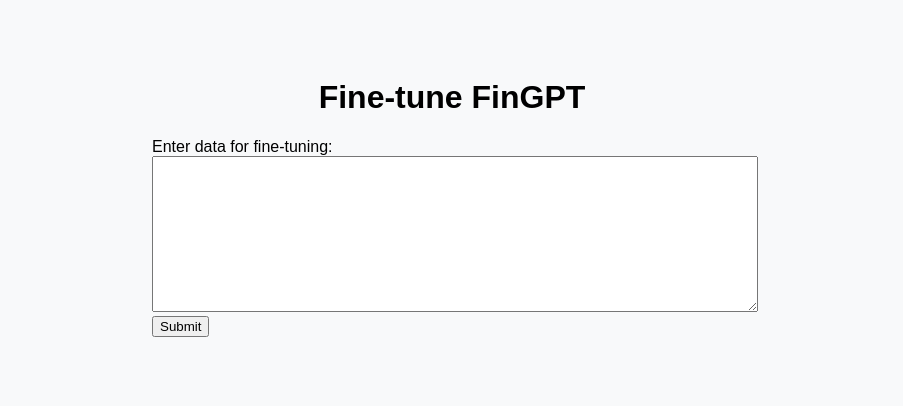
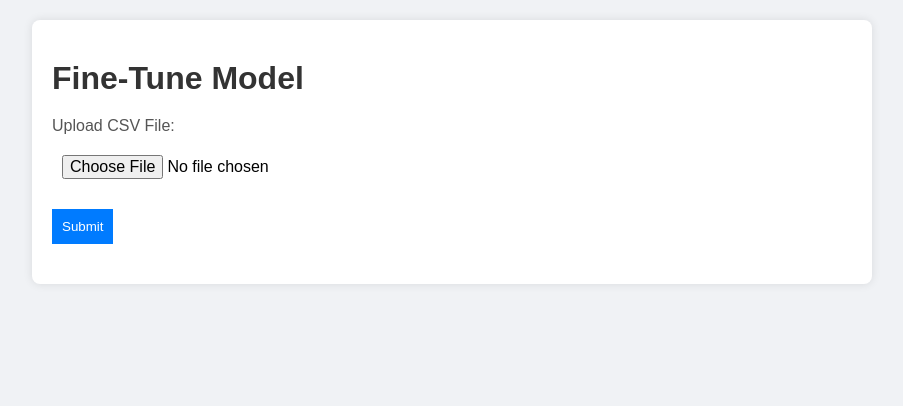
Before and after one commit to shashankyadav03/FinSightAI, a Flask app: template models/architectures/app/templates/finetune.html in a window 1280 px wide. Shown: the top 406 px of the page, without its empty margins (188-1091 px from the left). Run offline with Flask 3, Linux system fonts and the light colour scheme; the template is opened without the code that fills it, so the values that code supplies are empty.

Commit message:
chore: Update navigation links in index.html and add file upload functionality in finetune.html

```diff
--- a/models/architectures/app/static/css/style.css
+++ b/models/architectures/app/static/css/style.css
@@ -1,26 +1,123 @@
+/* static/css/style.css */
+
 body {
     font-family: Arial, sans-serif;
-    background-color: #f8f9fa;
-    text-align: center;
-    padding: 50px;
+    background-color: #f0f2f5;
+    margin: 0;
+    padding: 0;
+    display: flex;
+    flex-direction: column;
+    align-items: center;
+}
+
+h1 {
+    color: #333;
+    margin: 20px 0;
+}
+
+nav {
+    background-color: #007bff;
+    width: 100%;
+    padding: 10px 0;
+    box-shadow: 0 2px 4px rgba(0, 0, 0, 0.1);
 }
 
 nav ul {
-    list-style-type: none;
+    list-style: none;
     padding: 0;
+    margin: 0;
+    display: flex;
+    justify-content: center;
 }
 
 nav ul li {
-    display: inline;
-    margin: 0 10px;
+    margin: 0 15px;
+}
+
+nav ul li a {
+    color: white;
+    text-decoration: none;
+    font-size: 18px;
+}
+
+nav ul li a:hover {
+    text-decoration: underline;
+}
+
+.container {
+    max-width: 800px;
+    width: 100%;
+    padding: 20px;
+    background-color: white;
+    box-shadow: 0 0 10px rgba(0, 0, 0, 0.1);
+    margin: 20px 0;
+    border-radius: 8px;
 }
 
 form {
-    margin: 20px auto;
-    text-align: left;
-    max-width: 600px;
+    display: flex;
+    flex-direction: column;
 }
 
+label {
+    margin-bottom: 10px;
+    color: #555;
+}
+
+input[type="file"],
 textarea {
+    margin-bottom: 20px;
+    padding: 10px;
+    font-family: Arial, sans-serif;
+    font-size: 16px;
     width: 100%;
+    box-sizing: border-box;
 }
+
+button {
+    padding: 10px;
+    background-color: #007bff;
+    color: white;
+    border: none;
+    cursor: pointer;
+    align-self: flex-start;
+}
+
+button:hover {
+    background-color: #0056b3;
+}
+
+#message,
+#results {
+    margin-top: 20px;
+}
+
+.success {
+    color: green;
+}
+
+.error {
+    color: red;
+}
+
+pre {
+    background: #f4f4f4;
+    padding: 10px;
+    border: 1px solid #ddd;
+    overflow-x: auto;
+    white-space: pre-wrap;
+    word-wrap: break-word;
+}
+
+.message {
+    margin: 10px 0;
+}
+
+.message strong {
+    display: block;
+    margin-bottom: 5px;
+}
+
+.message button {
+    margin-top: 5px;
+}
--- a/models/architectures/app/static/js/script.js
+++ b/models/architectures/app/static/js/script.js
@@ -1,36 +1,59 @@
+// static/js/script.js
+
+// static/js/script.js
+
 document.addEventListener('DOMContentLoaded', () => {
     const finetuneForm = document.getElementById('finetune-form');
-    const verifyForm = document.getElementById('verify-form');
+    const messageDiv = document.getElementById('message');
 
-    if (finetuneForm) {
     finetuneForm.addEventListener('submit', async (event) => {
         event.preventDefault();
-            const data = document.getElementById('finetune-data').value;
+        messageDiv.innerHTML = '';
+
+        const formData = new FormData(finetuneForm);
+        try {
             const response = await fetch('/finetune', {
                 method: 'POST',
-                headers: {
-                    'Content-Type': 'application/json',
-                },
-                body: JSON.stringify({ data }),
+                body: formData
             });
             const result = await response.json();
-            document.getElementById('finetune-result').innerText = JSON.stringify(result, null, 2);
+            if (response.ok) {
+                messageDiv.innerHTML = `<p class="success">${result.message}</p>`;
+            } else {
+                messageDiv.innerHTML = `<p class="error">${result.error}</p>`;
+            }
+        } catch (error) {
+            messageDiv.innerHTML = `<p class="error">An error occurred: ${error.message}</p>`;
+        }
     });
-    }
+});
 
-    if (verifyForm) {
+document.addEventListener('DOMContentLoaded', () => {
+    const verifyForm = document.getElementById('verify-form');
+    const resultsDiv = document.getElementById('results');
+
     verifyForm.addEventListener('submit', async (event) => {
         event.preventDefault();
-            const data = document.getElementById('verify-data').value;
+        resultsDiv.innerHTML = '';
+
+        const formData = new FormData(verifyForm);
+        const input = formData.get('input');
+        try {
             const response = await fetch('/verify', {
                 method: 'POST',
                 headers: {
-                    'Content-Type': 'application/json',
+                    'Content-Type': 'application/json'
                 },
-                body: JSON.stringify({ data }),
+                body: JSON.stringify({ input })
             });
             const result = await response.json();
-            document.getElementById('verify-result').innerText = JSON.stringify(result, null, 2);
-        });
+            if (response.ok) {
+                resultsDiv.innerHTML = `<pre class="success">${JSON.stringify(result.results, null, 2)}</pre>`;
+            } else {
+                resultsDiv.innerHTML = `<p class="error">${result.error}</p>`;
+            }
+        } catch (error) {
+            resultsDiv.innerHTML = `<p class="error">An error occurred: ${error.message}</p>`;
         }
     });
+});
--- a/models/architectures/app/templates/finetune.html
+++ b/models/architectures/app/templates/finetune.html
@@ -3,17 +3,19 @@
 <head>
     <meta charset="UTF-8">
     <meta name="viewport" content="width=device-width, initial-scale=1.0">
-    <title>Fine-tune FinGPT</title>
+    <title>Fine-Tune Model</title>
     <link rel="stylesheet" href="{{ url_for('static', filename='css/style.css') }}">
 </head>
 <body>
-    <h1>Fine-tune FinGPT</h1>
-    <form id="finetune-form">
-        <label for="finetune-data">Enter data for fine-tuning:</label><br>
-        <textarea id="finetune-data" name="data" rows="10" cols="50"></textarea><br>
-        <button type="submit">Submit</button>
-    </form>
-    <div id="finetune-result"></div>
+    <div class="container">
+        <h1>Fine-Tune Model</h1>
+        <form id="finetune-form" action="/finetune" method="post" enctype="multipart/form-data">
+            <label for="file">Upload CSV File:</label>
+            <input type="file" id="file" name="file" accept=".csv" required>
+            <button type="submit">Submit</button>
+        </form>
+        <div id="message"></div>
+    </div>
     <script src="{{ url_for('static', filename='js/script.js') }}"></script>
 </body>
 </html>
--- a/models/architectures/app/templates/index.html
+++ b/models/architectures/app/templates/index.html
@@ -10,8 +10,9 @@
     <h1>Welcome to FinGPT Fine-tuning and Verification</h1>
     <nav>
         <ul>
-            <li><a href="{{ url_for('main.finetune.html') }}">Fine-tune Model</a></li>
-            <li><a href="{{ url_for('main.verify.html') }}">Verify Output</a></li>
+            <li><a href="{{ url_for('main.finetune_route') }}">Fine-tune Model</a></li>
+            <li><a href="{{ url_for('main.chat_route') }}">Chat Now</a></li>
+            <li><a href="{{ url_for('main.verify_route') }}">Verify Output</a></li>
         </ul>
     </nav>
 </body>
```
Also changed, not shown: models/architectures/app/chat.py (added, +20 -0 lines), models/architectures/app/finetune.py (+23 -23 lines), models/architectures/app/routes.py (+27 -18 lines), models/architectures/app/static/js/chat.js (added, +49 -0 lines), models/architectures/app/templates/chat.html (added, +23 -0 lines), models/architectures/app/templates/verify.html (+12 -8 lines), models/architectures/app/verify.py (+25 -0 lines). Lines whose indentation alone changed are shown as unchanged.
